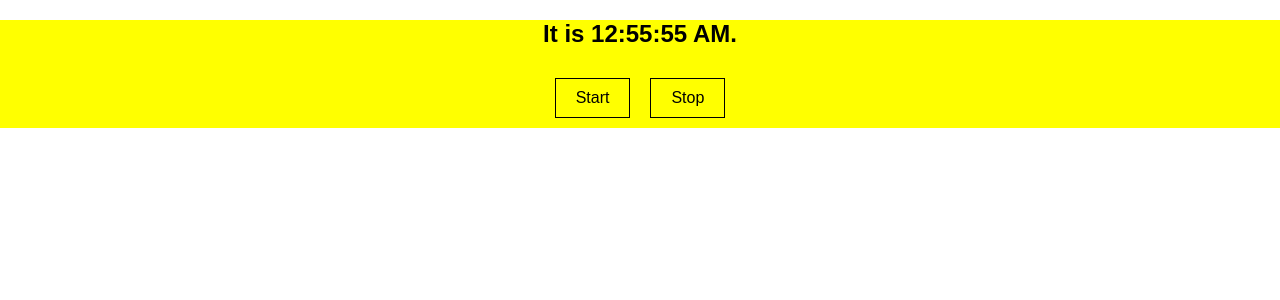
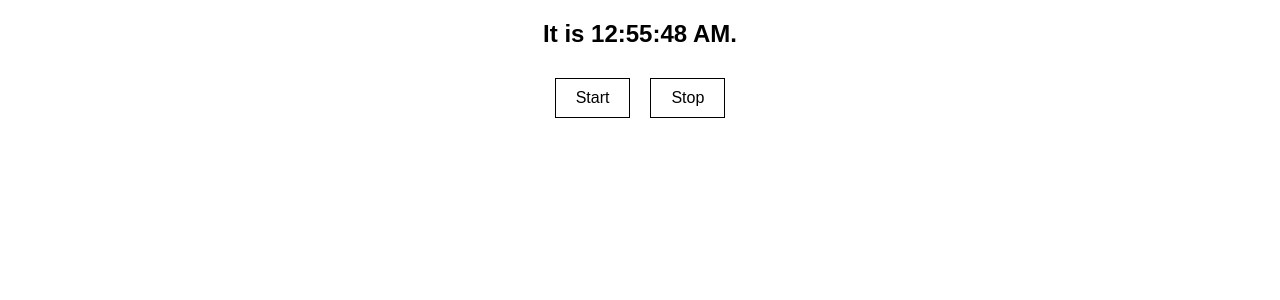
Before and after one commit to erlemulligan/activity-tracker, a React (Create React App) app: page / in a window 1280 px wide. Shown: the top 300 px of the page. Built offline with nearby package versions, Linux system fonts and the light colour scheme.

Commit message:
adding start timer function

```diff
--- a/src/Components/ButtonComponent/index.js
+++ b/src/Components/ButtonComponent/index.js
@@ -3,7 +3,7 @@ import './ButtonComponent.css';
 
 const ButtonComponent = (props) => {
   return (
-    <span className="ButtonComponentContainer" onClick={props.onClick}>
+    <span className="ButtonComponentContainer">
       {props.buttonText}
     </span>
   );
--- a/src/Components/TimerComponent/TimerComponent.css
+++ b/src/Components/TimerComponent/TimerComponent.css
@@ -1,3 +1,3 @@
 .TimerComponentContainer {
-  background: yellow;
+  background: transparent;
 }
--- a/src/Components/TimerComponent/index.js
+++ b/src/Components/TimerComponent/index.js
@@ -8,12 +8,12 @@ class TimerComponent extends Component {
     this.state = {date: new Date()};
   }
 
-  componentDidMount() {
-    this.timerID = setInterval(
-      () => this.tick(),
-      1000
-    );
-  }
+  // componentDidMount() {
+  //   this.timerID = setInterval(
+  //     () => this.tick(),
+  //     1000
+  //   );
+  // }
 
   componentWillUnmount() {
     clearInterval(this.timerID);
@@ -23,6 +23,13 @@ class TimerComponent extends Component {
     this.setState({
       date: new Date()
     });
+  }
+
+  startTimer() {
+    this.timerID = setInterval(
+      () => this.tick(),
+      1000
+    );
   }
 
   render() {
```
